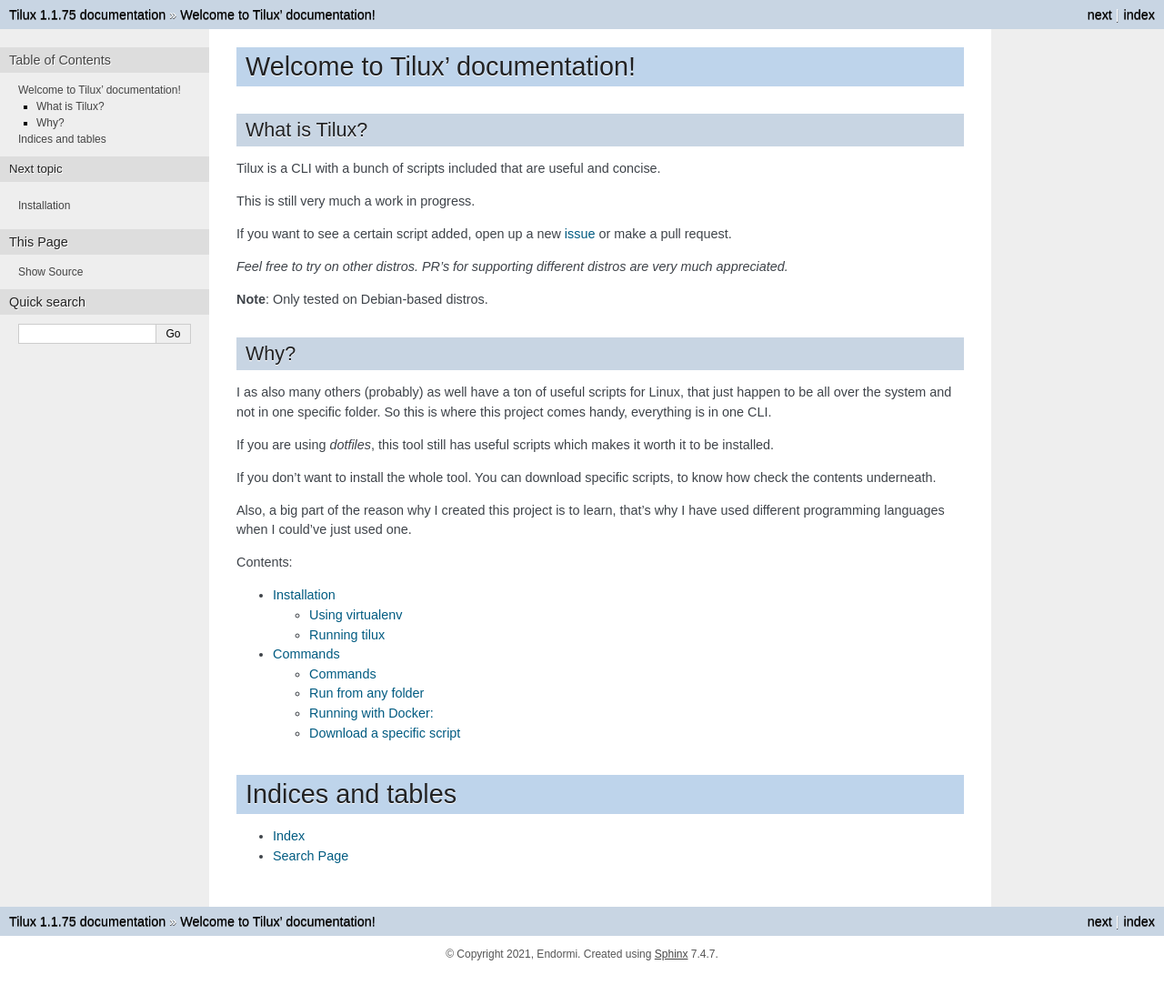
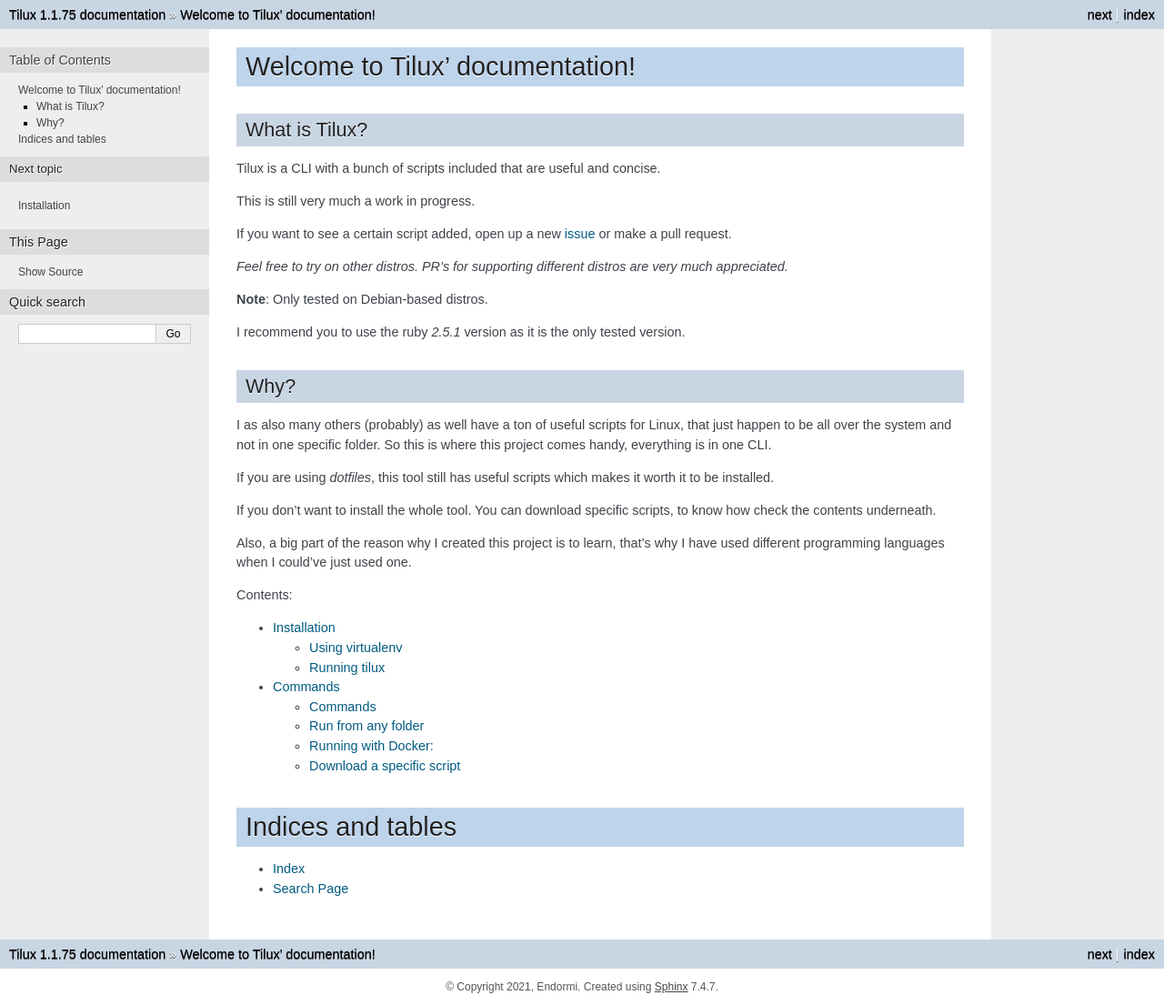
Before and after one commit to endormi/tilux, a Sphinx documentation site: the page built from docs/source/index.rst, in a window 1280 px wide. Shown: the whole page at 91% size. Built offline with Sphinx 7.4.7, drawn with Linux system fonts in a browser that asks for light colours; before the commit the page ends 1069 px from its top, so only the background shows below that.

Commit message:
Recommendation for ruby version

```diff
--- a/docs/source/index.rst
+++ b/docs/source/index.rst
@@ -20,6 +20,8 @@
 *Feel free to try on other distros. PR's for supporting different distros are very much appreciated.*
 
 **Note**: Only tested on Debian-based distros.
+
+I recommend you to use the ruby `2.5.1` version as it is the only tested version.
 
 Why?
 ----
```
Also changed, not shown: README.md (+2 -0 lines).
